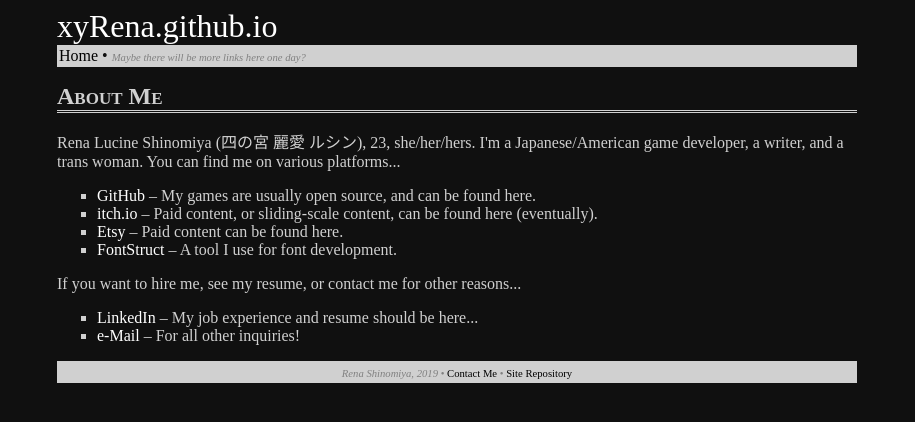
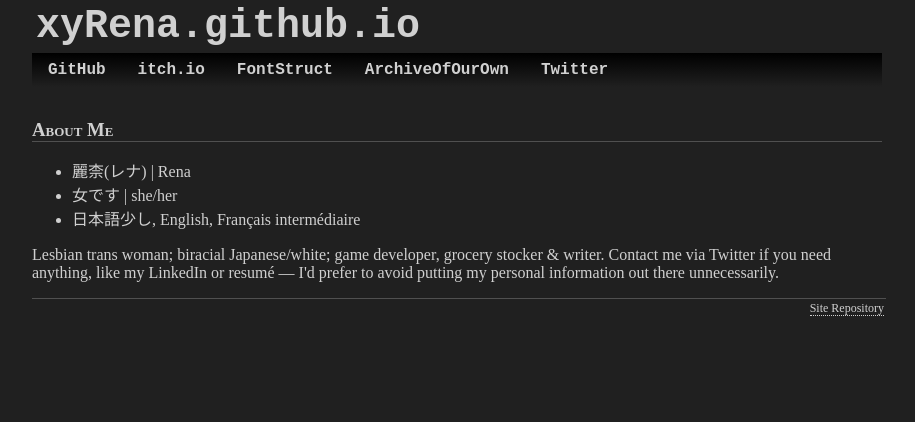
Before and after one commit to xyRena/xyRena.github.io, a plain HTML site: page index.html in a window 1280 px wide. Shown: the whole page, without its empty margins (183-1098 px from the left). Drawn offline with nearby package versions, Linux system fonts and the light colour scheme.

Commit message:
Update website 2020

```diff
--- a/index.html
+++ b/index.html
@@ -1,40 +1,38 @@
-<!doctype html>
+<!DOCTYPE html>
 <html lang="en">
 <head>
-  <meta charset="utf-8">
-  <title>xyRena</title>
-  <link rel="stylesheet" type="text/css" href="style.css">
-  <link rel="shortcut icon" type="image/png" href="icon.png">
-  <script src="https://code.jquery.com/jquery-3.4.1.min.js"></script>
-  <script>
-  $(document).ready(function(){
-    $("#header").load("header.html");
-    $("#footer").load("footer.html");
-  });
-  </script>
+	<meta charset="utf-8">
+	<title>xyRena</title>
+	<link rel="stylesheet" type="text/css" href="style.css">
+	<link rel="stylesheet" type="text/css" href="index.css">
+	<link rel="shortcut icon" type="image/png" href="icon.png">
  </head>
 
 <body>
-<div id="header"></div>
+<!-- Website title -->
+<div id="header">
+	<a id="title" href="index.html">xyRena.github.io</a>
+	<ul class="links">
+		<li><a href="https://github.com/xyRena" class="background">GitHub</a></li>
+		<li><a href="https://notquitefemme.itch.io/" class="background">itch.io</a></li>
+		<li><a href="https://fontstruct.com/fontstructors/1537079/xyrena">FontStruct</a></li>
+		<li><a href="https://archiveofourown.org/users/yuutsuhime">ArchiveOfOurOwn</a></li>
+		<li><a href="https://twitter.com/notquitefemme">Twitter</a></li>
+	</ul>
+</div>
 
 <div id="content">
-  <h2>About Me</h2>
-  <p>Rena Lucine Shinomiya (四の宮 麗愛 ルシン), 23, she/her/hers. I'm a Japanese/American game developer, a writer, and a trans woman. You can find me on various platforms...</p>
-
+  <h3>About Me</h3>
   <ul>
-  <li><a href="https://github.com/xyRena" class="background">GitHub</a> &ndash; My games are usually open source, and can be found here.</li>
-  <li><a href="https://notquitefemme.itch.io/" class="background">itch.io</a> &ndash; Paid content, or sliding-scale content, can be found here (eventually).</li>
-  <li><a href="https://www.etsy.com/shop/yuutsuhime" class="background">Etsy</a> &ndash; Paid content can be found here.</li>
-  <li><a href="https://fontstruct.com/fontstructors/1537079/xyrena" class="background">FontStruct</a> &ndash; A tool I use for font development.</li>
-  </ul>
-
-  If you want to hire me, see my resume, or contact me for other reasons...
-  <ul>
-  <li><a href="https://www.linkedin.com/in/shinomiya/" class="background">LinkedIn</a> &ndash; My job experience and resume should be here...</li>
-  <li><a href="mailto:renashinomiya@gmail.com" class="background">e-Mail</a> &ndash; For all other inquiries!</li>
-  </ul>
+	<li>麗柰(レナ) | Rena</li>
+	<li>女です | she/her</li>
+	<li>日本語少し, English, Français intermédiaire</li>
+</ul>
+  <p>Lesbian trans woman; biracial Japanese/white; game developer, grocery stocker &amp; writer. Contact me via Twitter if you need anything, like my LinkedIn or resum&eacute; &mdash; I'd prefer to avoid putting my personal information out there unnecessarily.</p>
 </div>
 
-<div id="footer"></div>
+<div id="footer">
+	<a href="https://github.com/xyRena/xyRena.github.io">Site Repository</a>
+</div>
 </body>
 </html>
--- a/style.css
+++ b/style.css
@@ -1,27 +1,16 @@
-html {
-    background: #101010;
+/* HTML default */
+body {
+    background: #202020;
     color: #D0D0D0;
-    max-width: 8.5in;
+    max-width: 850px;
     margin: auto;
 }
 
-div.foreground {
-    background: #D0D0D0;
-    color: #101010;
-    padding: 2px;
-}
-
-hr {
-    border-color: #404040;
-}
-
-div.foreground hr {
-    border-color: #B0B0B0;
-}
-
+/* Link styling */
 a {
+    border-bottom: 1px dotted;
     text-decoration: none;
-    color: #FFFFFF;
+    color: inherit;
 }
 
 a:visited {
@@ -29,55 +18,99 @@ a:visited {
 }
 
 a:hover {
-    color: #101010;
-    background: #FF2020;
+    color: #202020;
+    background: #D0D0D0;
 }
 
-div.foreground a {
-    color: #000000;
-}
-
-div.foreground a:hover {
-    color: #F0F0F0;
-}
-
-small {
-	font-size: 8pt;
-    color: #808080;
-}
-
-ul {
-    list-style-type: square;
-}
-
-h1, h2, h3, h4, h5, h6, p, ul, ol, pre {
+h1, h2, h3, h4, h5, h6, p, ul, ol, pre, table {
     margin-top: 1rem;
     margin-bottom: 1rem;
 }
 
+/* Headers */
 h1 {
     text-align: center;
     font-variant: small-caps;
-    background: #D0D0D0;
-    color: #101010;
+    margin-top: 2rem;
 }
 
 h2 {
     border-width: 3px;
     border-style: none none double none;
-    border-color: #D0D0D0;
     font-variant: small-caps;
+    margin-top: 2rem;
 }
 
 h3 {
     border-width: 1px;
     border-style: none none solid none;
-    border-color: #404040;
+    border-color: #505050;
     font-variant: small-caps;
+    margin-top: 2rem;
 }
 
-pre {
-    padding: 8px;
-    background: #181818;
-    white-space: pre-wrap;
+h4 {
+    border-width: 1px;
+    border-style: none none dotted none;
+    border-color: #383838;
+    margin-top: 2rem;
 }
+
+h1 + h2,
+h1 + h3,
+h1 + h4,
+h2 + h3,
+h2 + h4,
+h3 + h4 {
+    margin-top: 1rem;
+}
+
+/* Site-specific formatting */
+a#title {
+    display: block;
+    font: 40px monospace;
+    font-weight: bold;
+    color: inherit;
+    background: inherit;
+    border: none;
+    padding: 4px;
+}
+
+ul.links {
+    list-style-type: none;
+    margin: 0;
+    padding: 0;
+    overflow: auto;
+    background-image: linear-gradient(#000000, #202020);
+}
+
+ul.links li {
+    float: left;
+}
+
+ul.links li a {
+    display: block;
+    text-align: center;
+    vertical-align: center;
+    padding: 8px 16px;
+    font: 16px monospace;
+    font-weight: bold;
+    border: none;
+    color: inherit;
+}
+
+ul.links li a:hover {
+    color: #202020;
+}
+
+ul.links li.right {
+    float: right;
+}
+
+div#footer {
+    text-align: right;
+    width: 100%;
+    border-top: 1px solid #505050;
+    font-size: 12px;
+    padding: 2px;
+}
```
